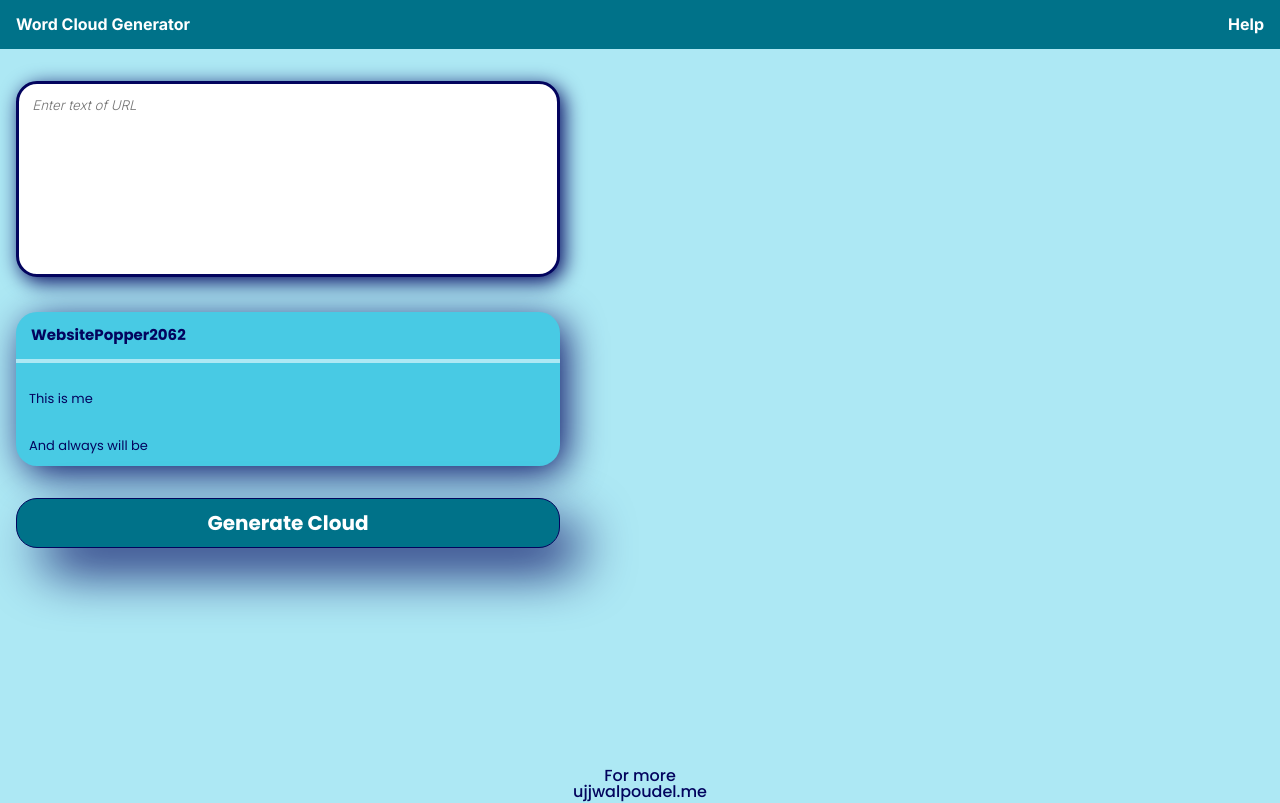
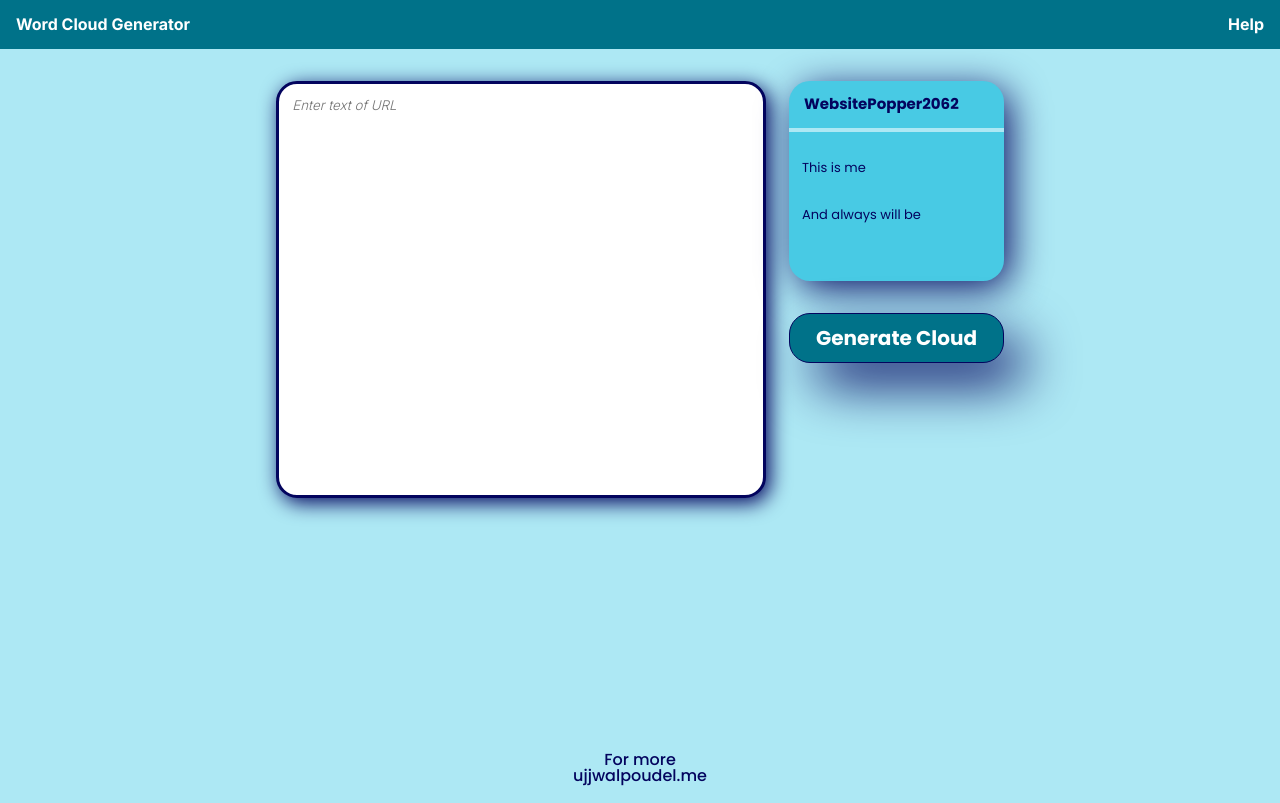
Before and after one commit to ujjwal-poudel/word-cloud-generator, a plain HTML site: page index.html in a window 1280 px wide. Drawn offline with nearby package versions, Linux system fonts and the light colour scheme.

Commit message:
Adjusted max width, styled cloud generator and media queries

```diff
--- a/styles/style.css
+++ b/styles/style.css
@@ -9,6 +9,7 @@ body {
 
 .container {
     margin: 0 auto;
+    max-width: 100%;
     padding: 0px 16px;
 }
 
@@ -48,7 +49,7 @@ body {
 #input__text {
     margin: 32px 0px;
     width: 100%;
-    max-width: 544px;
+    max-width: 576px;
     height: 196px;
     box-sizing: border-box;
     resize: none;
@@ -67,7 +68,7 @@ body {
     border-radius: 21px;
     background-color: #48CAE4;
     width: 100%;
-    max-width: 544px;
+    max-width: 576px;
     height: 154px;
     font-family: 'Poppins', sans-serif;
     color: #03045E;
@@ -96,18 +97,30 @@ body {
     color: #FFFFFF;
     border-radius: 21px;
     width: 100%;
-    max-width: 544px;
+    max-width: 576px;
     height: 50px;
     font-size: 1.25em;
     font-weight: 700;
     font-family: 'Poppins', sans-serif;
     box-shadow: 23px 24px 54px -4px #03045E;
 }
+
+/* Cloud Generator */
+.main__word-cloud {
+    margin: 32px 0px 0px 0px;
+    width: 100%;
+    max-width: 576px;
+    height: 433px;
+    background-color: #0077B6;
+    border: 1px solid #000000;
+    border-radius: 31px;
+}
 /* Main Ends Here */
 
 
 /* Footer Starts Here */
 .footer {
+    margin: 0px 0px 16px 0px;
     position: absolute;
     bottom: 0;
     width: 100%;
@@ -124,23 +137,45 @@ body {
 .footer > p > a {
     text-decoration: none;
     color: #03045E;
+}
 /* Footer Ends Here */
 
 /* Making the website responsive */
 @media (min-width: 576px) {
     .container {
         --max-width: 576px;
-        max-width: calc(var(--max-width) - 32px);
+        max-width: calc(var(--max-width) - 40px);
+    }
+
+    .main {
+        display: flex;
+        flex-direction: row;
+        justify-content: space-between;
+    }
+
+    #input__text {
+        width: 408px;
+        max-width: 785px;
+        height: 417px;
+    }
+
+    .output__website-header {
+        margin: 32px 0px;
+        height: 200px;
+        width: 215px;
     }
 }
 
 @media (min-width: 768px) {
+    .container {
+        --max-width: 768px;
+    }
 
+    #input__text {
+        width: 490px;
+    }
+
+    #output__website-header {
+        width: 250px;
+    }
 }
-
-@media (min-width: 992px) {
-
-}
-
-@media (min-width: 1400px) {
-}
```
